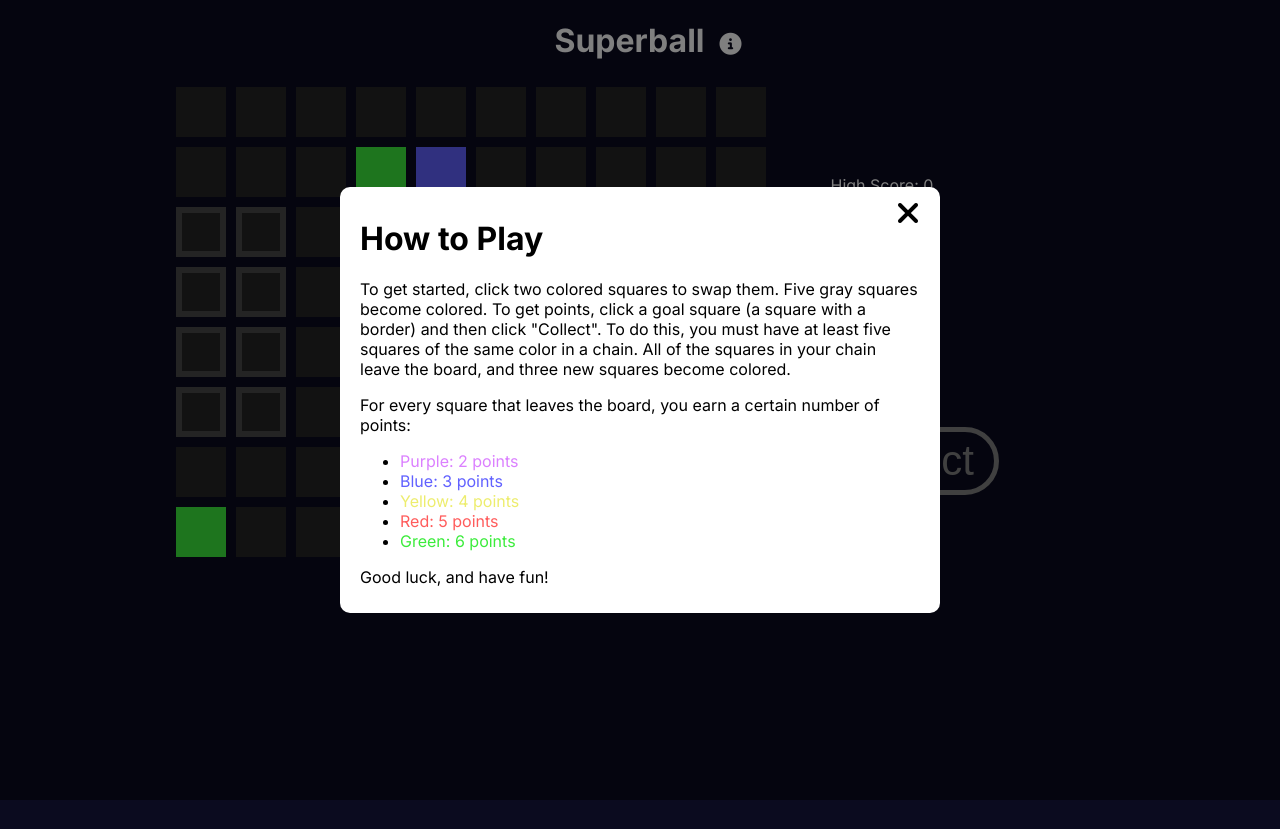
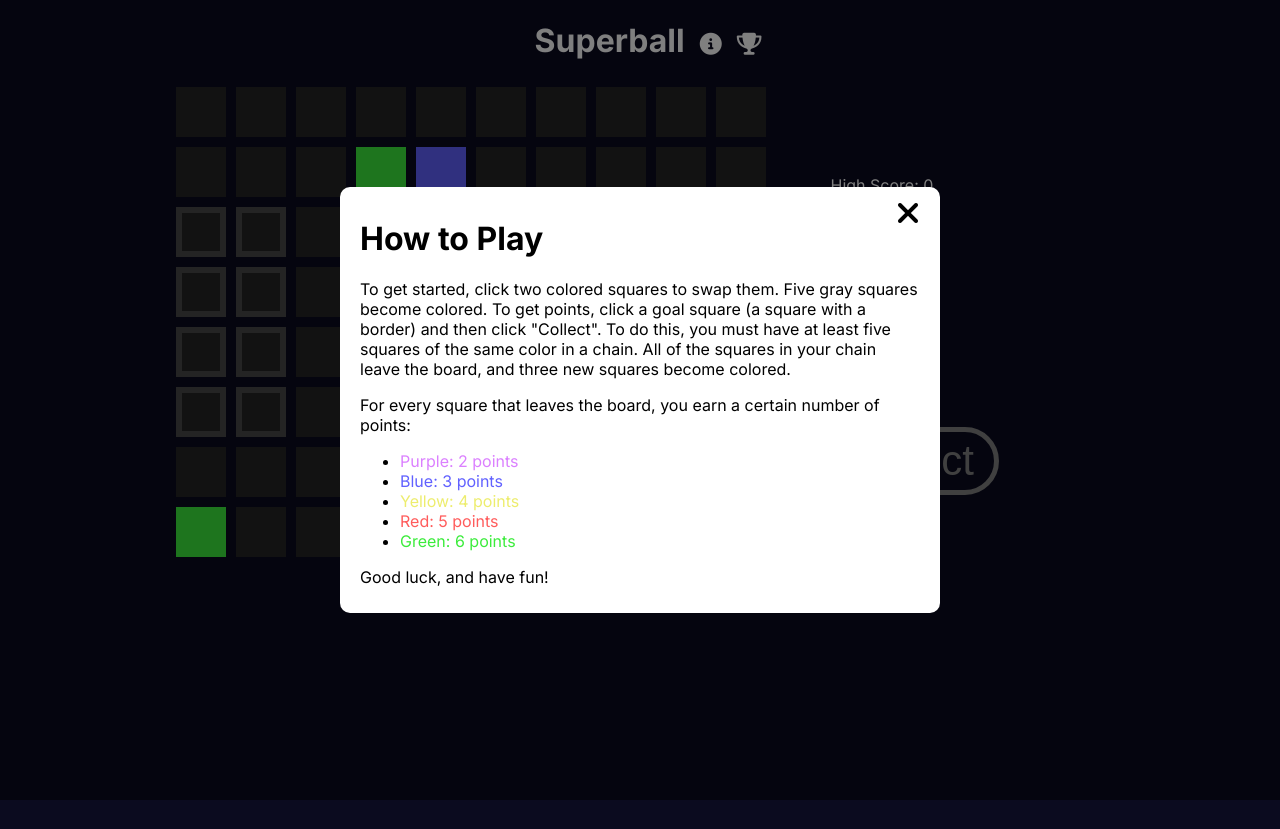
Before and after one commit to connor-minton/superball, a Next.js app: page / in a window 1280 px wide. Both pictures are taken after a click on the button 730 px from the left and 44 px from the top of the page. Built offline with nearby package versions, Linux system fonts and the light colour scheme.

Commit message:
start on leaderboards

```diff
--- a/app/page.js
+++ b/app/page.js
@@ -3,7 +3,7 @@
 import SuperballPage from './ui/SuperballPage';
 import NoSSRWrapper from './ui/NoSSRWrapper';
 import { useState } from 'react';
-import HelpModal from './ui/HelpModal';
+import Modal from './ui/Modal';
 
 export default function Home() {
   const [helpModalShown, setHelpModalShown] = useState(false);
@@ -14,7 +14,19 @@ export default function Home() {
 
   return (
     <NoSSRWrapper>
-      {(helpModalShown && <HelpModal onHelpClick={handleHelpClick}/>)}
+      {(helpModalShown && <Modal onClose={handleHelpClick}>
+        <h1>How to Play</h1>
+        <p>To get started, click two colored squares to swap them. Five gray squares become colored. To get points, click a goal square (a square with a border) and then click "Collect". To do this, you must have at least five squares of the same color in a chain. All of the squares in your chain leave the board, and three new squares become colored.</p>
+        <p>For every square that leaves the board, you earn a certain number of points:</p>
+        <ul>
+          <li><span style={{color:'var(--sb-purple)'}}>Purple: 2 points</span></li>
+          <li><span style={{color:'var(--sb-blue)'}}>Blue: 3 points</span></li>
+          <li><span style={{color:'var(--sb-yellow)'}}>Yellow: 4 points</span></li>
+          <li><span style={{color:'var(--sb-red)'}}>Red: 5 points</span></li>
+          <li><span style={{color:'var(--sb-green)'}}>Green: 6 points</span></li>
+        </ul>
+        <p>Good luck, and have fun!</p>
+      </Modal>)}
       <SuperballPage onHelpClick={handleHelpClick}/>
     </NoSSRWrapper>
   );
--- a/app/ui/HelpModal.js
+++ /dev/null
@@ -1,33 +0,0 @@
-import styles from './HelpModal.module.css';
-
-export default function HelpModal({onHelpClick}) {
-  return (
-    <div
-      className={styles.modalBackground}
-      onClick={e => {e.stopPropagation(); onHelpClick();}}
-    >
-      <div
-        className={styles.modalBody}
-        onClick={e => e.stopPropagation()}
-      >
-        <button
-          className={styles.closeButton}
-          onClick={e => {e.stopPropagation(); onHelpClick();}}
-        >
-          <i className="fa-solid fa-xmark"></i>
-        </button>
-        <h1>How to Play</h1>
-        <p>To get started, click two colored squares to swap them. Five gray squares become colored. To get points, click a goal square (a square with a border) and then click "Collect". To do this, you must have at least five squares of the same color in a chain. All of the squares in your chain leave the board, and three new squares become colored.</p>
-        <p>For every square that leaves the board, you earn a certain number of points:</p>
-        <ul>
-          <li><span style={{color:'var(--sb-purple)'}}>Purple: 2 points</span></li>
-          <li><span style={{color:'var(--sb-blue)'}}>Blue: 3 points</span></li>
-          <li><span style={{color:'var(--sb-yellow)'}}>Yellow: 4 points</span></li>
-          <li><span style={{color:'var(--sb-red)'}}>Red: 5 points</span></li>
-          <li><span style={{color:'var(--sb-green)'}}>Green: 6 points</span></li>
-        </ul>
-        <p>Good luck, and have fun!</p>
-      </div>
-    </div>
-  );
-};
--- /dev/null
+++ b/app/ui/Leaderboards.js
@@ -0,0 +1,25 @@
+import { useState, useEffect } from 'react';
+
+export default function Leaderboards() {
+  const [ scores, setScores ] = useState([]);
+  const [ loading, setLoading ] = useState(true);
+
+  useEffect(() => {
+    let ignore = false;
+    fetch(process.env.NEXT_PUBLIC_API_ENDPOINT + '/leaderboards')
+      .then(data => data.json())
+      .then(data => {
+        if (!ignore)
+          setScores(data);
+      });
+
+    return () => { ignore = true; };
+  }, []);
+
+  return (
+    <>
+      <h1>Leaderboards</h1>
+      <p>{JSON.stringify(scores)}</p>
+    </>
+  );
+};
--- /dev/null
+++ b/app/ui/Modal.js
@@ -0,0 +1,23 @@
+import styles from './Modal.module.css';
+
+export default function Modal({children, onClose}) {
+  return (
+    <div
+      className={styles.modalBackground}
+      onClick={e => {e.stopPropagation(); onClose();}}
+    >
+      <div
+        className={styles.modalBody}
+        onClick={e => e.stopPropagation()}
+      >
+        <button
+          className={styles.closeButton}
+          onClick={e => {e.stopPropagation(); onClose();}}
+        >
+          <i className="fa-solid fa-xmark"></i>
+        </button>
+        { children }
+      </div>
+    </div>
+  );
+};
--- a/app/ui/SuperballPage.js
+++ b/app/ui/SuperballPage.js
@@ -1,6 +1,8 @@
 'use client';
 
 import Superball from './Superball';
+import Modal from './Modal';
+import Leaderboards from './Leaderboards';
 
 import { useState } from 'react';
 import * as sb from '../lib/superball';
@@ -19,6 +21,7 @@ export default function SuperballPage({onHelpClick}) {
   const [gameOver, setGameOver] = useState(false);
   const [animating, setAnimating] = useState(false);
   const [glowHighScore, setGlowHighScore] = useState(false);
+  const [lbModalShown, setLbModalShown] = useState(false);
 
   const collectable = sb.collectable(colors, selected);
 
@@ -102,12 +105,22 @@ export default function SuperballPage({onHelpClick}) {
     setSelected(-1);
   }
 
+  function handleLbClick() {
+    setLbModalShown(!lbModalShown);
+  }
+
   return (
     <div style={{height:'100vh', width:'100vw'}} onClick={handleOtherClick}>
+      {lbModalShown && <Modal onClose={handleLbClick}>
+        <Leaderboards />
+      </Modal>}
       <h1 style={{textAlign: 'center'}}>
         Superball
-        <button className={styles.helpButton} onClick={e => {e.stopPropagation(); onHelpClick();}}>
+        <button className={styles.iconButton} onClick={e => {e.stopPropagation(); onHelpClick();}}>
           <i style={{fontSize: '22px'}} className="fa-solid fa-circle-info"></i>
+        </button>
+        <button className={styles.iconButton} onClick={e => {e.stopPropagation(); handleLbClick();}}>
+          <i style={{fontSize: '22px'}} className="fa-solid fa-trophy"></i>
         </button>
       </h1>
       <Superball
--- a/app/ui/SuperballPage.module.css
+++ b/app/ui/SuperballPage.module.css
@@ -1,4 +1,4 @@
-.helpButton {
+.iconButton {
   background: none;
   border: none;
   padding: 0;
```
Also changed, not shown: app/ui/Modal.module.css (renamed from app/ui/HelpModal.module.css), 2 other files (tests, documents, lock files or other folders).
